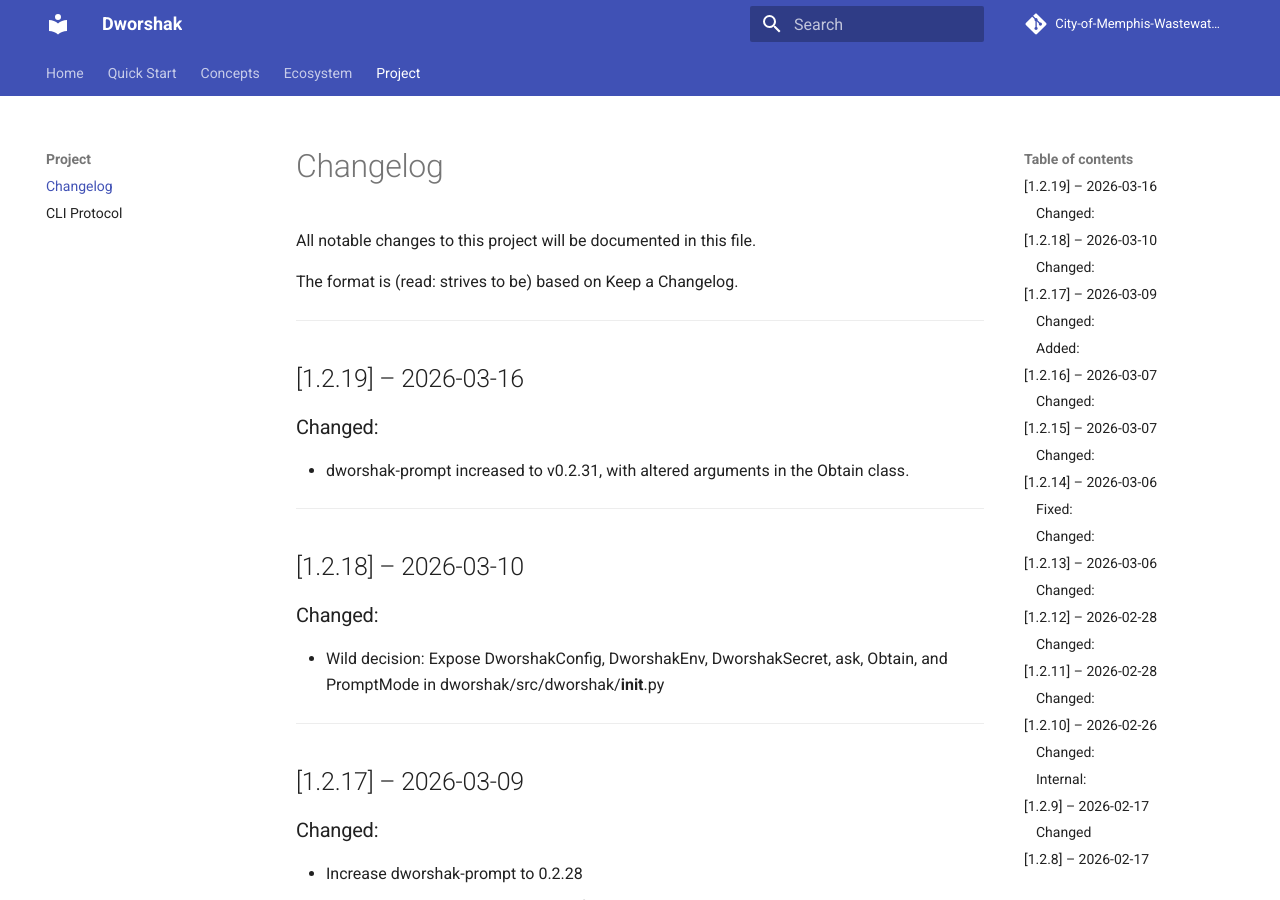
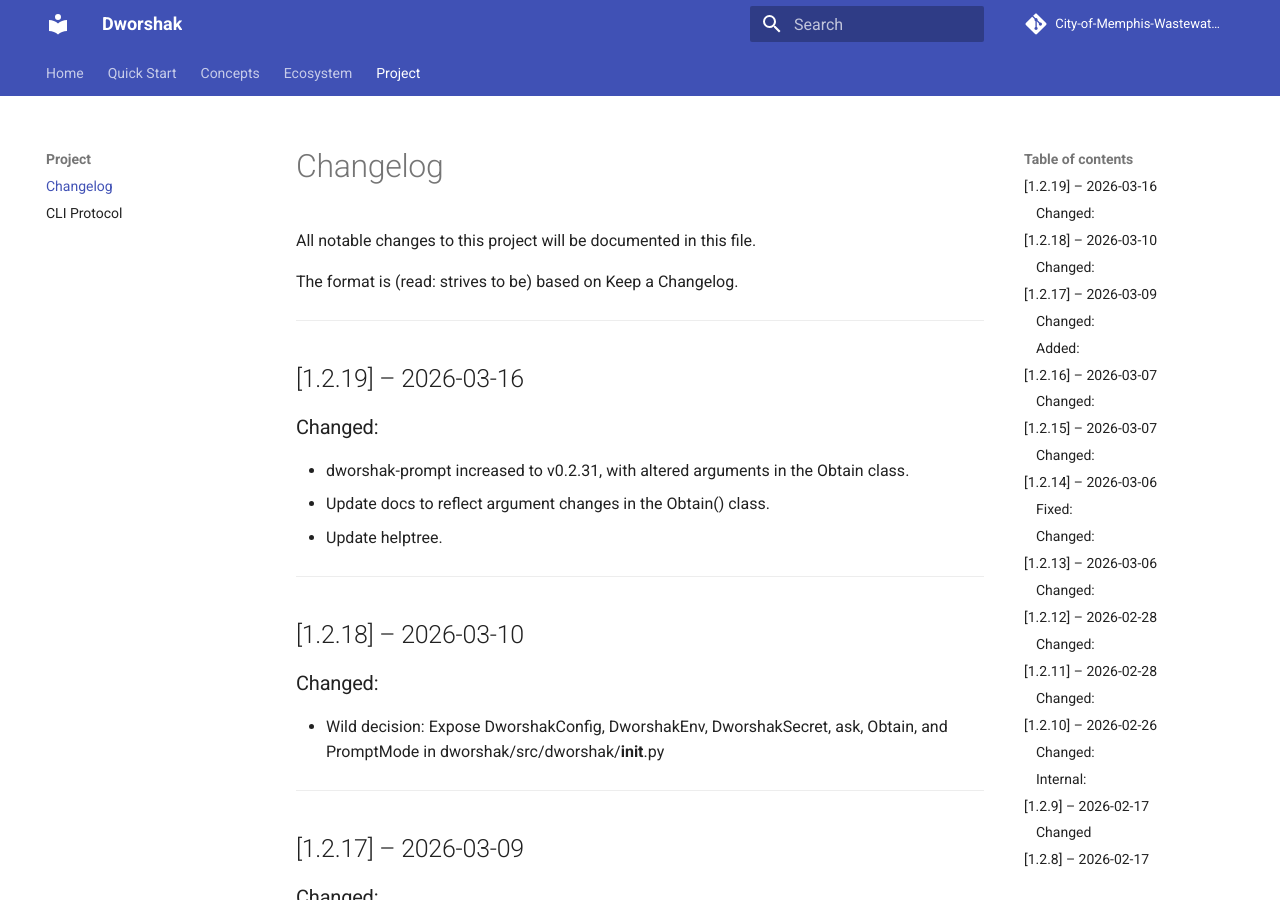
Before and after one commit to City-of-Memphis-Wastewater/dworshak, an MkDocs documentation site: the page built from docs/CHANGELOG.md, in a window 1280 px wide and 900 px high. Built offline with MkDocs 1.6.1 and Material for MkDocs 9.7.7, drawn with Linux system fonts in a browser that asks for light colours; comment, search, counter and statistics services are not loaded.

Commit message:
tweak docs for v1.2.19

```diff
--- a/docs/CHANGELOG.md
+++ b/docs/CHANGELOG.md
@@ -9,6 +9,8 @@ The format is (read: strives to be) based on Keep a Changelog.
 ## [1.2.19] – 2026-03-16
 ### Changed:
 - dworshak-prompt increased to v0.2.31, with altered arguments in the Obtain class.
+- Update docs to reflect argument changes in the Obtain() class.
+- Update helptree.
 
 ---
 
```
